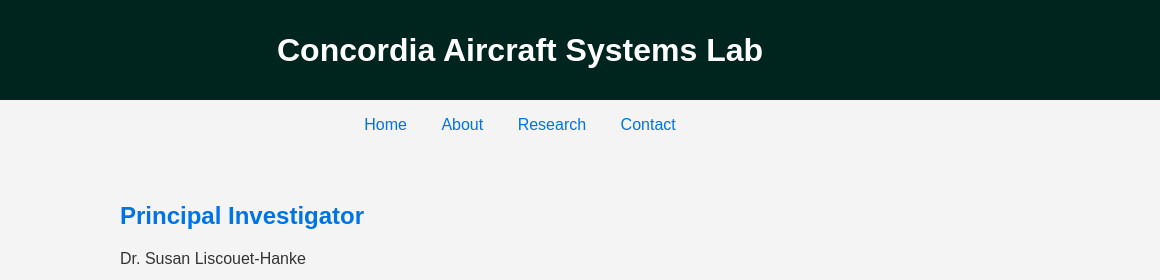
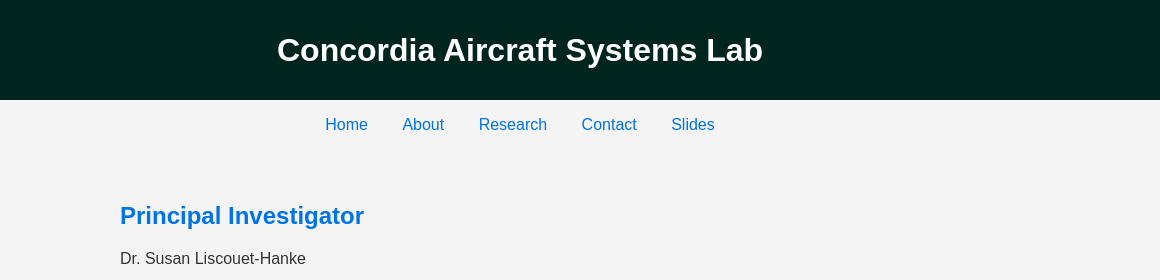
Before and after one commit to ConcordiaAircraftSystemsLab/ConcordiaAircraftSystemsLab.github.io, a plain HTML site: page index.html in a window 1280 px wide. Shown: the top 280 px of the page, 120-1280 px from the left. Drawn offline with Linux system fonts and the light colour scheme.

Commit message:
Update index.html

```diff
--- a/index.html
+++ b/index.html
@@ -77,6 +77,7 @@
     <a href="#">About</a>
     <a href="#">Research</a>
     <a href="#">Contact</a>
+    <a href="slides.html">Slides</a>
 </nav>
 
 <section>
```
